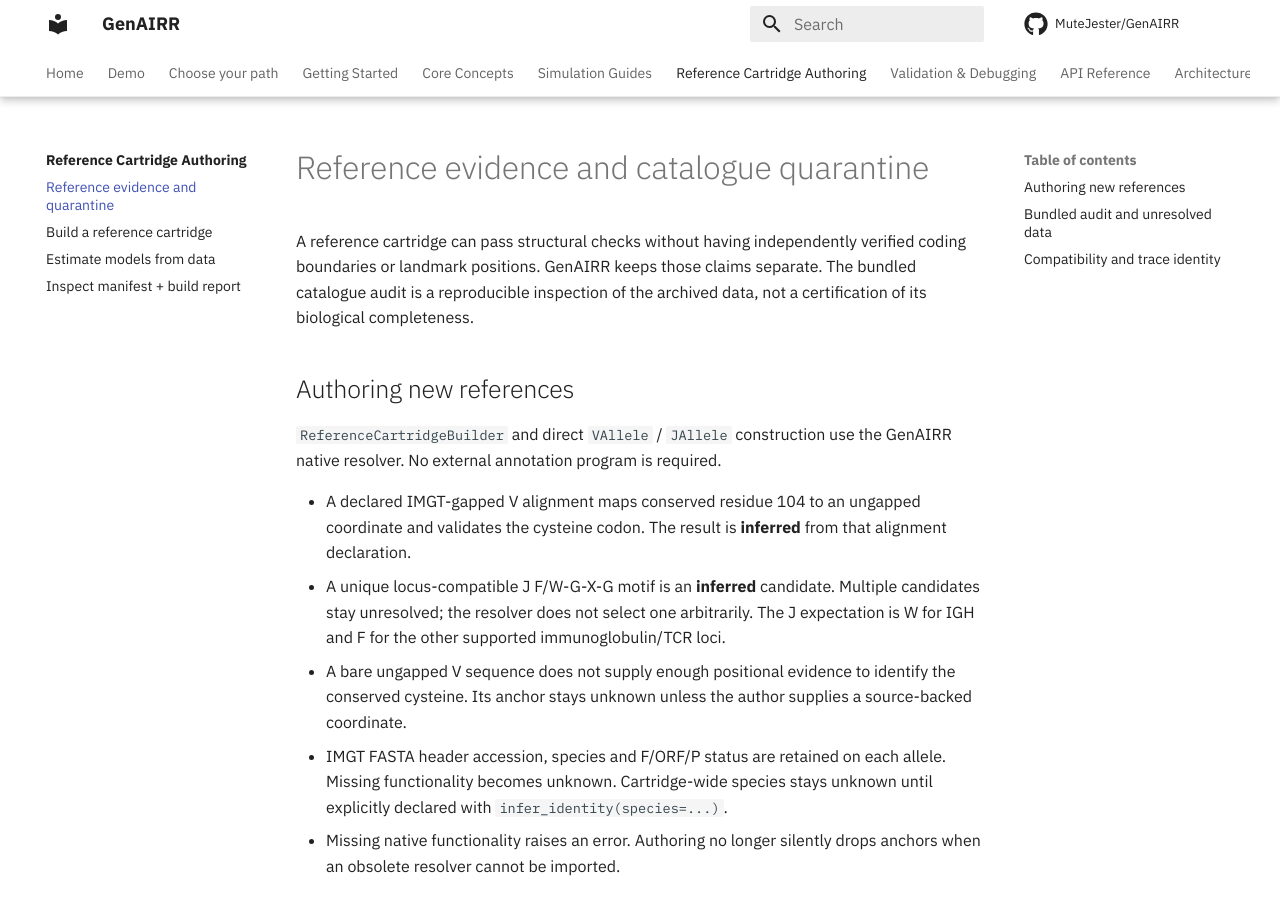
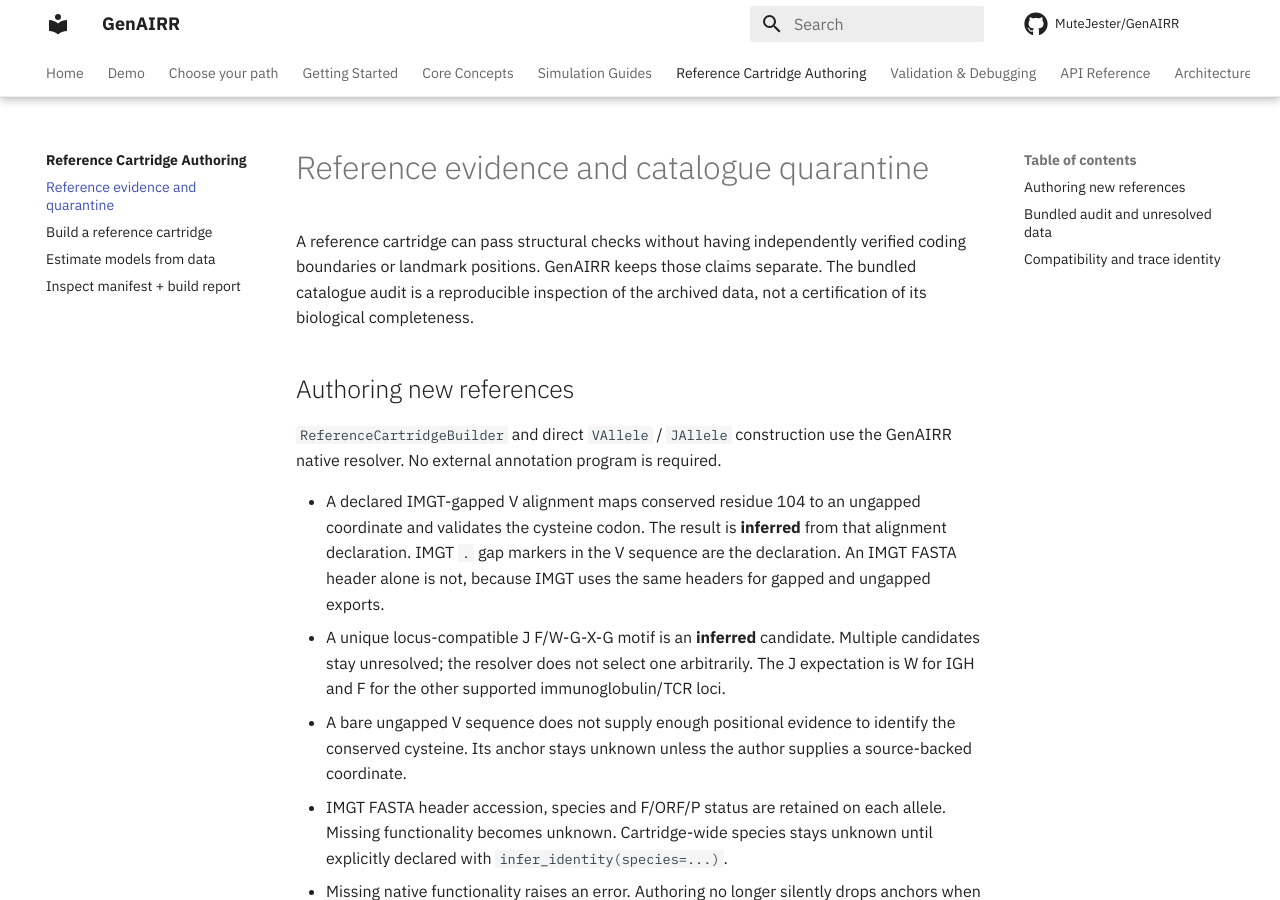
Before and after one commit to MuteJester/GenAIRR, an MkDocs documentation site: the page built from site_docs/cartridges/reference-evidence.md, in a window 1280 px wide and 900 px high. Built offline with MkDocs 1.6.1 and Material for MkDocs 9.7.7, drawn with Linux system fonts in a browser that asks for light colours; comment, search, counter and statistics services are not loaded.

Commit message:
fix: declare IMGT V alignments by gap markers, not FASTA headers
annotate_fasta_header() treated an IMGT-style header as an IMGT
numbering alignment and re-resolved V anchors on that basis. IMGT uses
the same headers for gapped and ungapped exports, so:

- header-less IMGT-gapped FASTA (e.g. OGRDB gapped) lost the Cys104
  anchor the VAllele constructor had validated;
- an IMGT-header ungapped V read codon 309 as IMGT residue 104,
  fabricating an anchor when it happened to encode Cys, and otherwise
  marking the anchor invalid instead of unknown.

V alignment is now declared by gap markers via declares_imgt_gaps(),
matching VAllele._find_anchor() and bridge subregion derivation. The
header still supplies accession, species and functionality. The
imgt_regions consumer pin gains _reference_annotations.py.

Bundled cartridges are unaffected (identical native content hashes).
Tests: 2 new regressions; 3,171 Python and 1,663 Rust tests pass;
mkdocs --strict builds.

```diff
--- a/site_docs/cartridges/reference-evidence.md
+++ b/site_docs/cartridges/reference-evidence.md
@@ -12,7 +12,9 @@ the GenAIRR native resolver. No external annotation program is required.
 
 - A declared IMGT-gapped V alignment maps conserved residue 104 to an ungapped
   coordinate and validates the cysteine codon. The result is **inferred** from
-  that alignment declaration.
+  that alignment declaration. IMGT `.` gap markers in the V sequence are the
+  declaration. An IMGT FASTA header alone is not, because IMGT uses the same
+  headers for gapped and ungapped exports.
 - A unique locus-compatible J F/W-G-X-G motif is an **inferred** candidate.
   Multiple candidates stay unresolved; the resolver does not select one
   arbitrarily. The J expectation is W for IGH and F for the other supported
```
Also changed, not shown: CHANGELOG.md (+5 -0 lines), site_docs/guides/build-reference-cartridge.md (+2 -2 lines), 3 other files.
